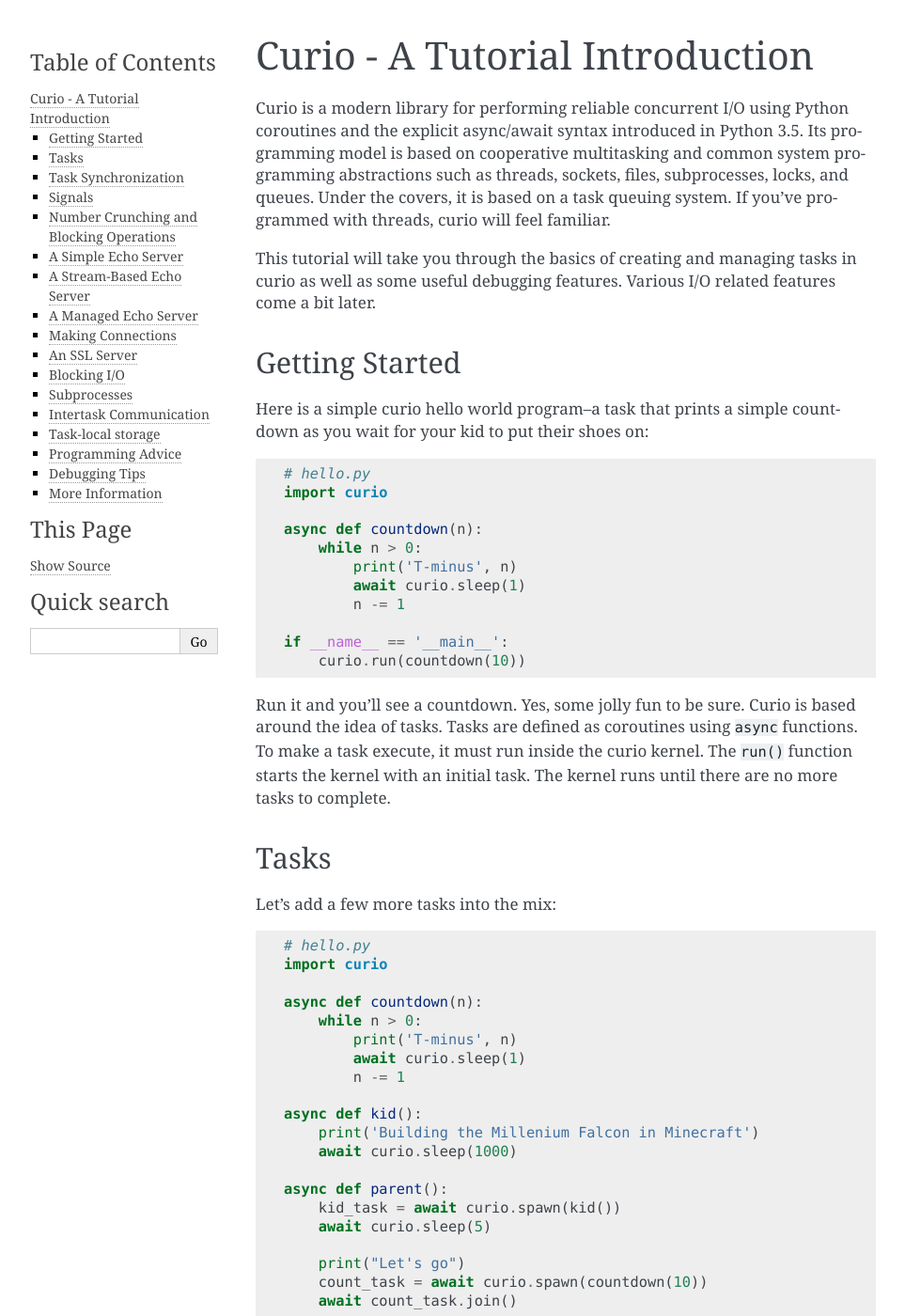
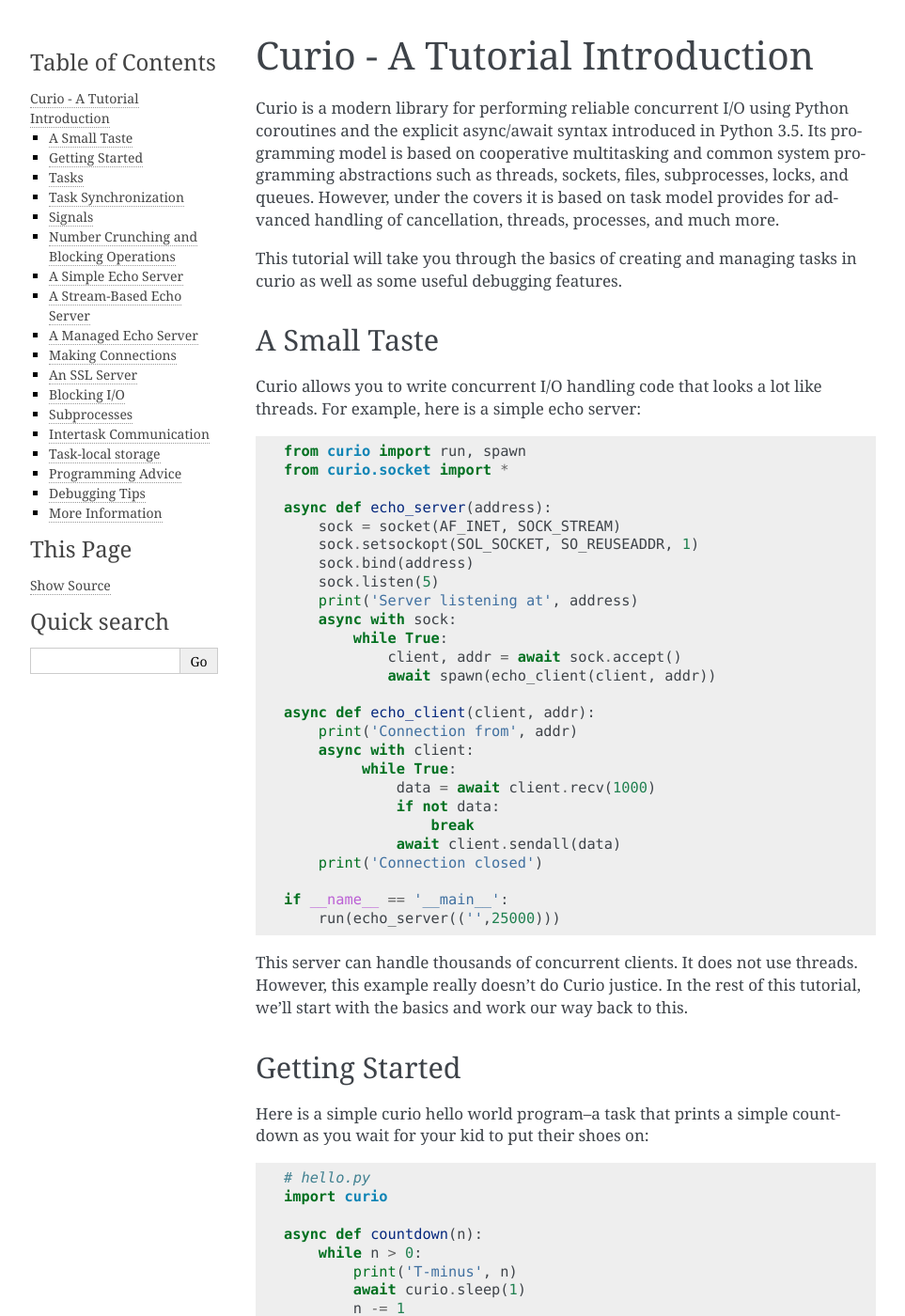
Before and after one commit to dabeaz/curio, a Sphinx documentation site: the page built from docs/tutorial.rst, in a window 1280 px wide and 1400 px high. Shown: the whole window at 94% size, without its empty margins (148-1111 px from the left). Built offline with Sphinx 7.4.7, drawn with Linux system fonts in a browser that asks for light colours; pages that are not in the unit, such as notebooks, are missing from menus.

Commit message:
Added network example first

```diff
--- a/docs/tutorial.rst
+++ b/docs/tutorial.rst
@@ -5,13 +5,50 @@
 Python coroutines and the explicit async/await syntax introduced in
 Python 3.5.  Its programming model is based on cooperative
 multitasking and common system programming abstractions such as
-threads, sockets, files, subprocesses, locks, and queues.  Under the
-covers, it is based on a task queuing system.  If you've programmed
-with threads, curio will feel familiar.
+threads, sockets, files, subprocesses, locks, and queues.  However,
+under the covers it is based on task model provides for advanced
+handling of cancellation, threads, processes, and much more.
 
 This tutorial will take you through the basics of creating and
 managing tasks in curio as well as some useful debugging features.
-Various I/O related features come a bit later.
+
+A Small Taste
+-------------
+
+Curio allows you to write concurrent I/O handling code that looks a
+lot like threads.  For example, here is a simple echo server::
+
+    from curio import run, spawn
+    from curio.socket import *
+
+    async def echo_server(address):
+        sock = socket(AF_INET, SOCK_STREAM)
+        sock.setsockopt(SOL_SOCKET, SO_REUSEADDR, 1)
+        sock.bind(address)
+        sock.listen(5)
+        print('Server listening at', address)
+        async with sock:
+            while True:
+                client, addr = await sock.accept()
+                await spawn(echo_client(client, addr))
+
+    async def echo_client(client, addr):
+        print('Connection from', addr)
+        async with client:
+             while True:
+                 data = await client.recv(1000)
+                 if not data:
+                     break
+                 await client.sendall(data)
+        print('Connection closed')
+
+    if __name__ == '__main__':
+        run(echo_server(('',25000)))
+
+This server can handle thousands of concurrent clients.   It does
+not use threads.   However, this example really doesn't do Curio
+justice.  In the rest of this tutorial, we'll start with the
+basics and work our way back to this.
 
 Getting Started
 ---------------
```
